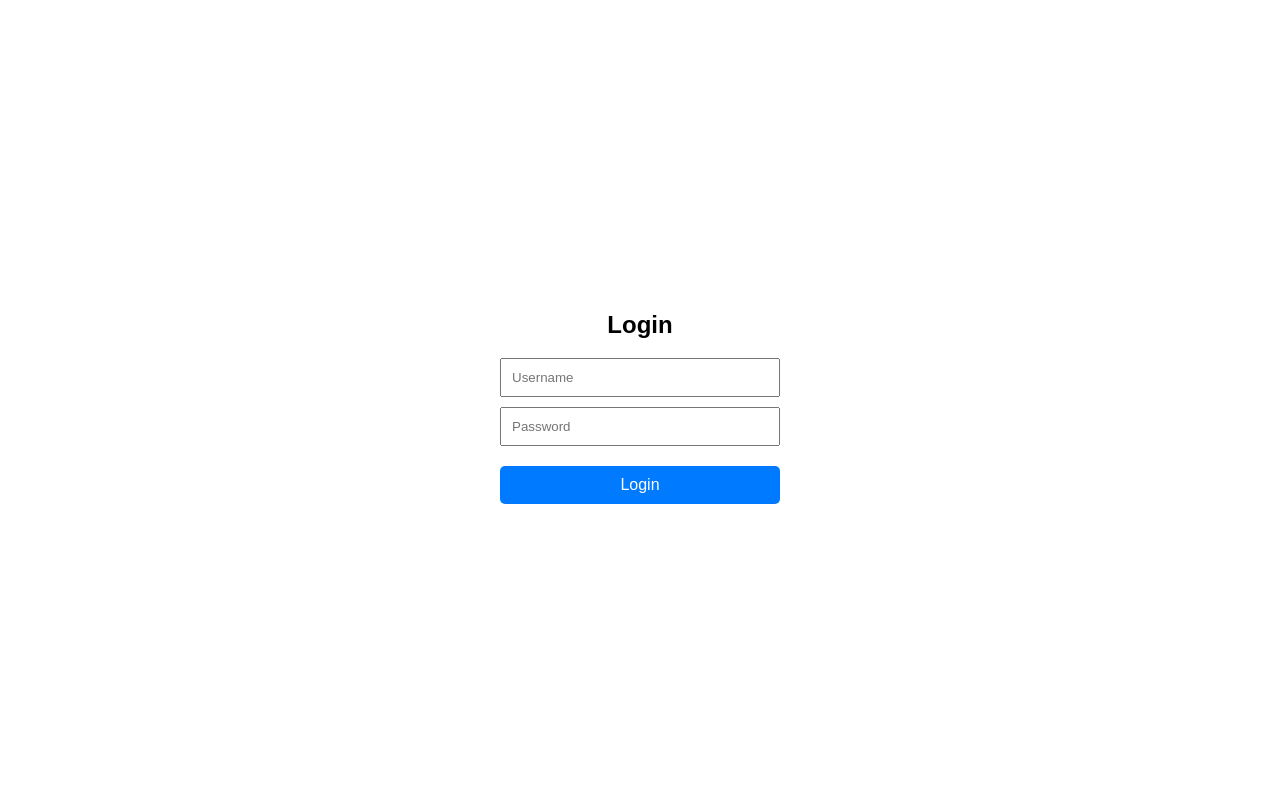
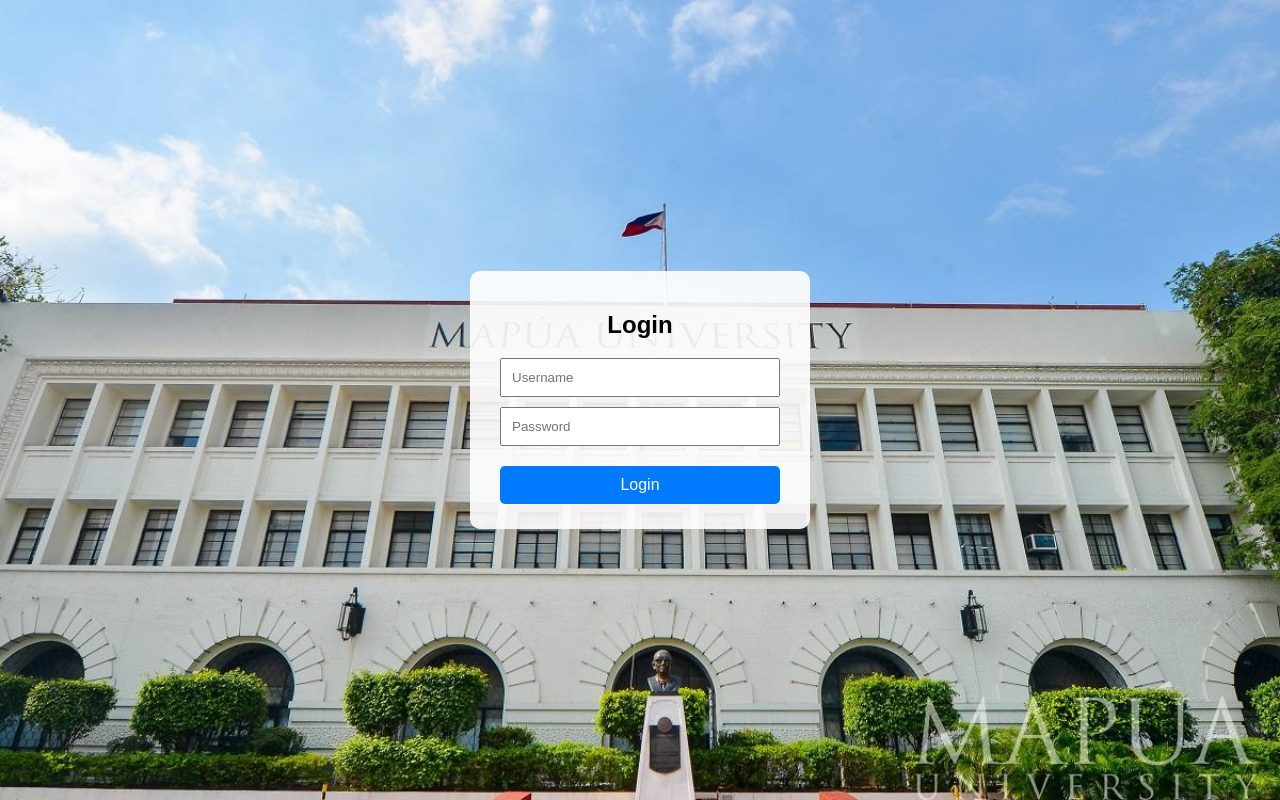
Before and after one commit to ayosah/MapuaQUEUE, a website: page docs/index.html in a window 1280 px wide. Drawn offline with Linux system fonts and the light colour scheme.

Commit message:
Update styles.css

```diff
--- a/docs/styles.css
+++ b/docs/styles.css
@@ -15,7 +15,7 @@
     justify-content: center;
     align-items: center;
     text-align: center;
-    background-image: url('.../images/mapua_background.jpg'); /* Background image for the login page */
+    background-image: url('https://raw.githubusercontent.com/ayosah/MapuaQUEUE/main/images/mapua_background.jpg'); /* Background image for the login page */
     background-size: cover; /* Ensures the image covers the entire background */
     background-position: center; /* Centers the image */
     background-repeat: no-repeat; /* Prevents repeating the image */
```
